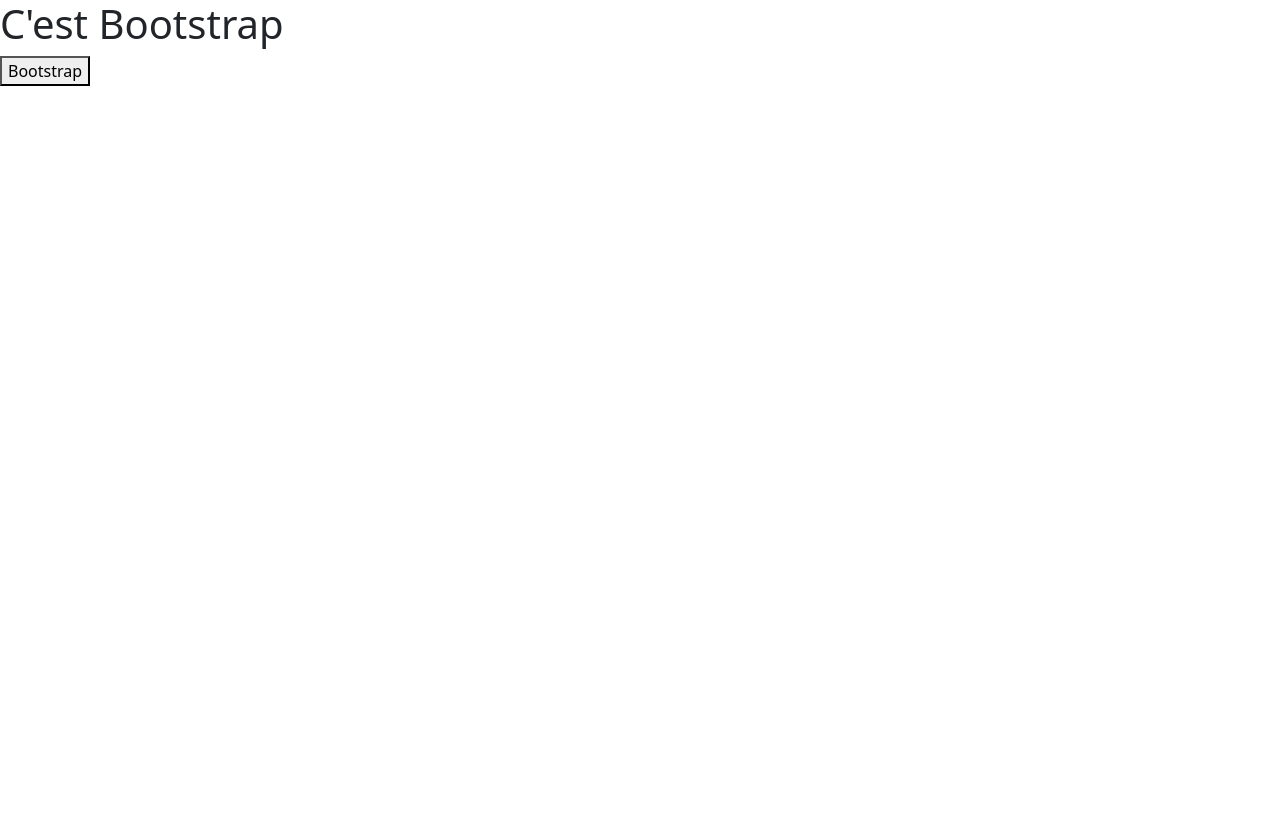
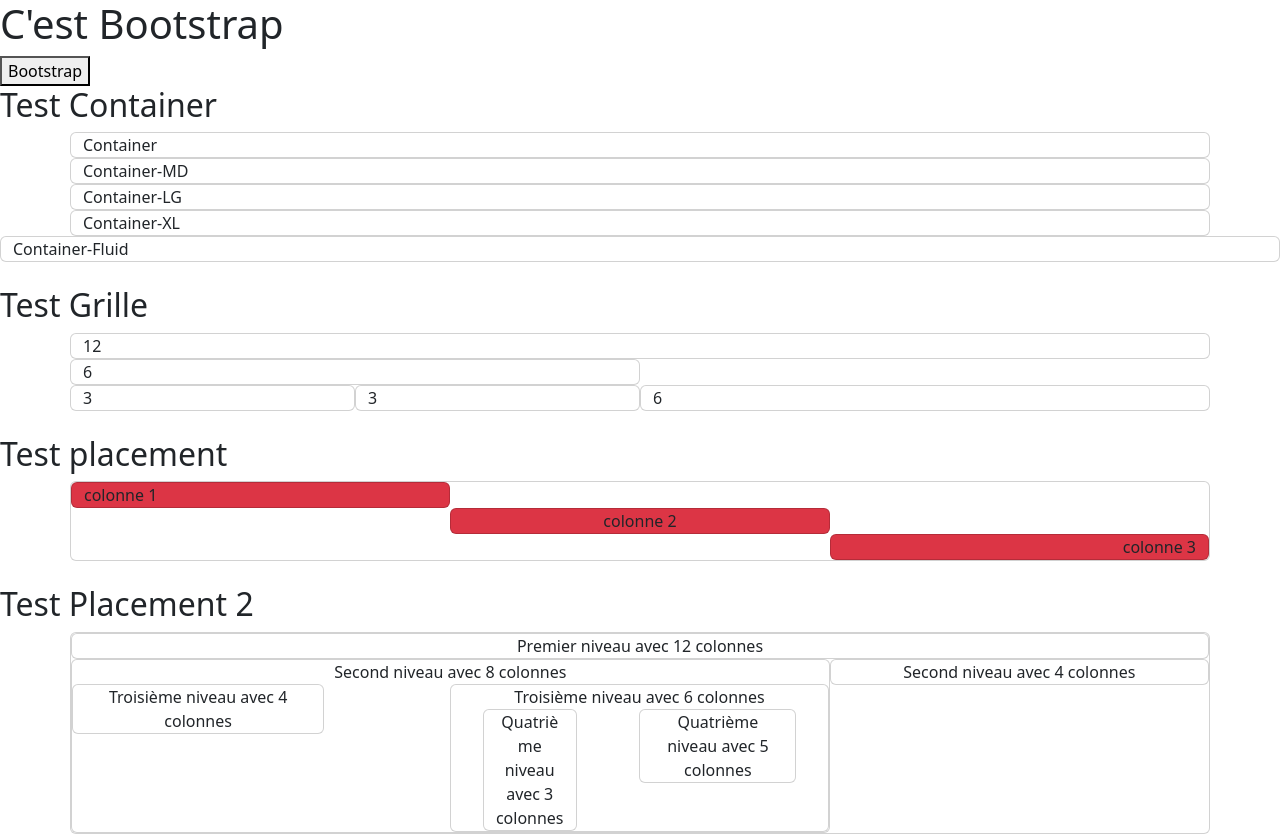
Before and after one commit to clemsclement/bootstrap, a plain HTML site: page index.html in a window 1280 px wide. Before the commit the page ends 800 px from the top, so only its background shows below. Drawn offline with nearby package versions, Linux system fonts and the light colour scheme.

Commit message:
bootstrap matinée

```diff
--- a/index.html
+++ b/index.html
@@ -12,6 +12,68 @@
 <body>
     <h1>C'est Bootstrap</h1>
     <button>Bootstrap</button>
+    <br>
+
+    <h2>Test Container</h2>
+    <div class="container card">Container</div>
+    <div class="container-md card">Container-MD</div>
+    <div class="container-lg card">Container-LG</div>
+    <div class="container-xl card">Container-XL</div>
+    <div class="container-fluid card">Container-Fluid</div>
+    <br>
+    <h2>Test Grille</h2>
+
+    <div class="container">
+        <div class="row">
+            <div class="col-12 card">12</div>
+            <div class="col-6 card">6</div>
+        </div>
+        <div class="row">
+            <div class="col-3 card">3</div>
+            <div class="col-3 card">3</div>
+            <div class="col-6 card">6</div>
+        </div>
+    </div>
+    <br>
+
+    <h2>Test placement</h2>
+    <div class="container">
+        <div class="row d-flex card">
+            <div class="col-4 card bg-danger align-self-start">colonne 1</div>
+            <div class="col-4 card bg-danger align-self-center text-center">colonne 2</div>
+            <div class="col-4 card bg-danger align-self-end text-end">colonne 3</div>
+        </div>
+    </div>
+    <br>
+
+    <h2>Test Placement 2</h2>
+    <div class="container card">
+        <div class="row">
+            <div class="col text-center card">Premier niveau avec 12 colonnes</div>
+        </div>
+        <div class="row align-items-start">
+            <div class="col-8 text-center card">Second niveau avec 8 colonnes
+                <div class="row d-flex align-items-start justify-content-between">
+                    <div class="col-4 align-item-start card">Troisième niveau avec 4 colonnes</div>
+                    <div class="col-6 card">Troisième niveau avec 6 colonnes
+                        <div class="row d-flex align-items-start justify-content-around">
+                            <div class="col-3 card">Quatrième niveau avec 3 colonnes</div>
+                            <div class="col-5 card">Quatrième niveau avec 5 colonnes</div>
+                        </div>
+                    </div>
+                </div>
+            </div>
+            <div class="col-4 text-center card">Second niveau avec 4 colonnes</div>
+        </div>
+    </div>
+
+
+
+
+
+
+
+
     <script src="https://cdn.jsdelivr.net/npm/bootstrap@5.3.3/dist/js/bootstrap.bundle.min.js"
         integrity="sha384-YvpcrYf0tY3lHB60NNkmXc5s9fDVZLESaAA55NDzOxhy9GkcIdslK1eN7N6jIeHz"
         crossorigin="anonymous"></script>
```
